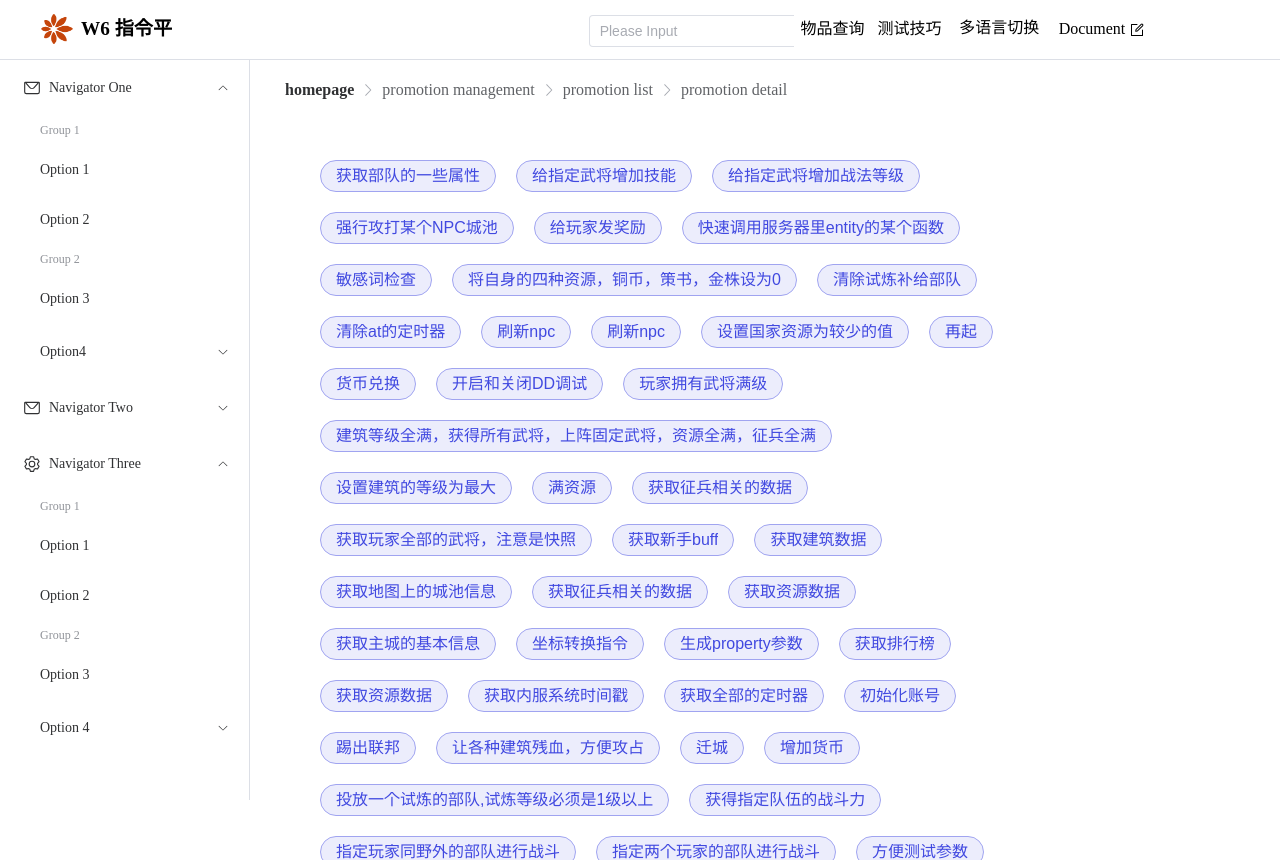
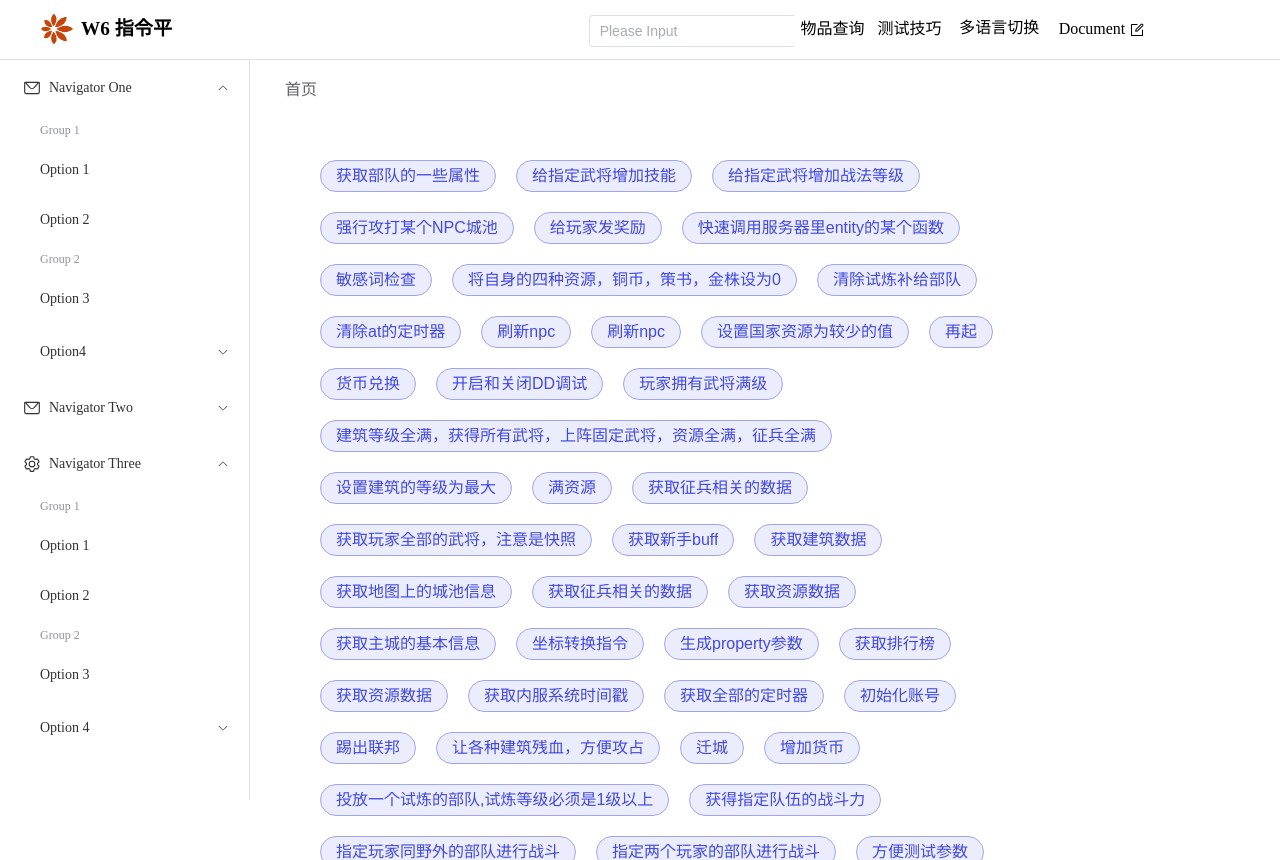
Before and after one commit to michaelxuzhi/docTemplate, a Vue app: page / in a window 1280 px wide. Built offline with nearby package versions, Linux system fonts and the light colour scheme.

Commit message:
修改router配置信息，使用this.$route来配置面包屑导航

```diff
--- a/src/components/PageMain/PageMain.vue
+++ b/src/components/PageMain/PageMain.vue
@@ -2,10 +2,12 @@
   <div>
     <div class="main-bread">
       <el-breadcrumb :separator-icon="ArrowRight">
-        <el-breadcrumb-item :to="{ path: '/' }">homepage</el-breadcrumb-item>
-        <el-breadcrumb-item>promotion management</el-breadcrumb-item>
-        <el-breadcrumb-item>promotion list</el-breadcrumb-item>
-        <el-breadcrumb-item>promotion detail</el-breadcrumb-item>
+        <el-breadcrumb-item
+          v-for="item in bread_list"
+          :key="item"
+          :to="{ path: item.path }"
+          >{{ item.name }}</el-breadcrumb-item
+        >
       </el-breadcrumb>
     </div>
     <!-- 路由占位符 -->
@@ -20,6 +22,7 @@ export default {
     return {
       myname: 'michael',
       ArrowRight: 'ArrowRight',
+      bread_list: [],
     };
   },
   props: {
@@ -35,13 +38,28 @@ export default {
     console.log('PageMain created');
   },
   mounted() {
-    //   let that = this;
-    //   console.log('PageMain mounted');
-    //   this.axios.get('/static/data/data_.json').then(response => {
-    //     that.atObjGlobal = response.data;
-    //     console.log('PageMain mounted success', that.atObjGlobal);
-    //   });
-    // },
+    this.bread_list.push({ name: this.$route.meta[0], path: this.$route.path });
+  },
+  watch: {
+    $route() {
+      let index = this.bread_list.indexOf(
+        this.bread_list.filter(item => item.name == this.$route.matched[0].name)[0]
+      );
+      if (index != -1) {
+        this.bread_list.splice(index);
+        if (this.bread_list.length == 0) {
+          this.bread_list.push({
+            name: this.$route.meta[0],
+            path: this.$route.path,
+          });
+        }
+      } else {
+        this.bread_list.push({
+          path: this.$route.matched[0].path,
+          name: this.$route.matched[0].name,
+        });
+      }
+    },
   },
 };
 </script>
--- a/src/router/index.js
+++ b/src/router/index.js
@@ -1,4 +1,4 @@
-import { createRouter, createWebHashHistory } from "vue-router";
+import { createRouter, createWebHistory } from "vue-router";
 import PageArticle from "../components/PageArticle/PageArticle.vue";
 import PageEditor from "../components/PageEditor/PageEditor.vue";
 import PageAt from "../components/PageAt/PageAt.vue";
@@ -6,23 +6,31 @@ import PageShow from "../components/PageShow/PageShow.vue";
 const routes = [
   {
     path: "/",
+    name: "首页",
     component: PageShow,
+    meta: ["首页"],
   },
   {
-    path: "/home",
+    path: "/article",
+    name: "展示页",
     component: PageArticle,
+    meta: ["展示页"],
   },
   {
     path: "/editor",
+    name: "编辑器",
     component: PageEditor,
+    meta: ["编辑器"],
   },
   {
     path: "/at",
+    name: "指令详情",
     component: PageAt,
+    meta: ["指令详情"],
   },
 ];
 const router = createRouter({
-  history: createWebHashHistory(),
+  history: createWebHistory(),
   routes,
 });
 
```
